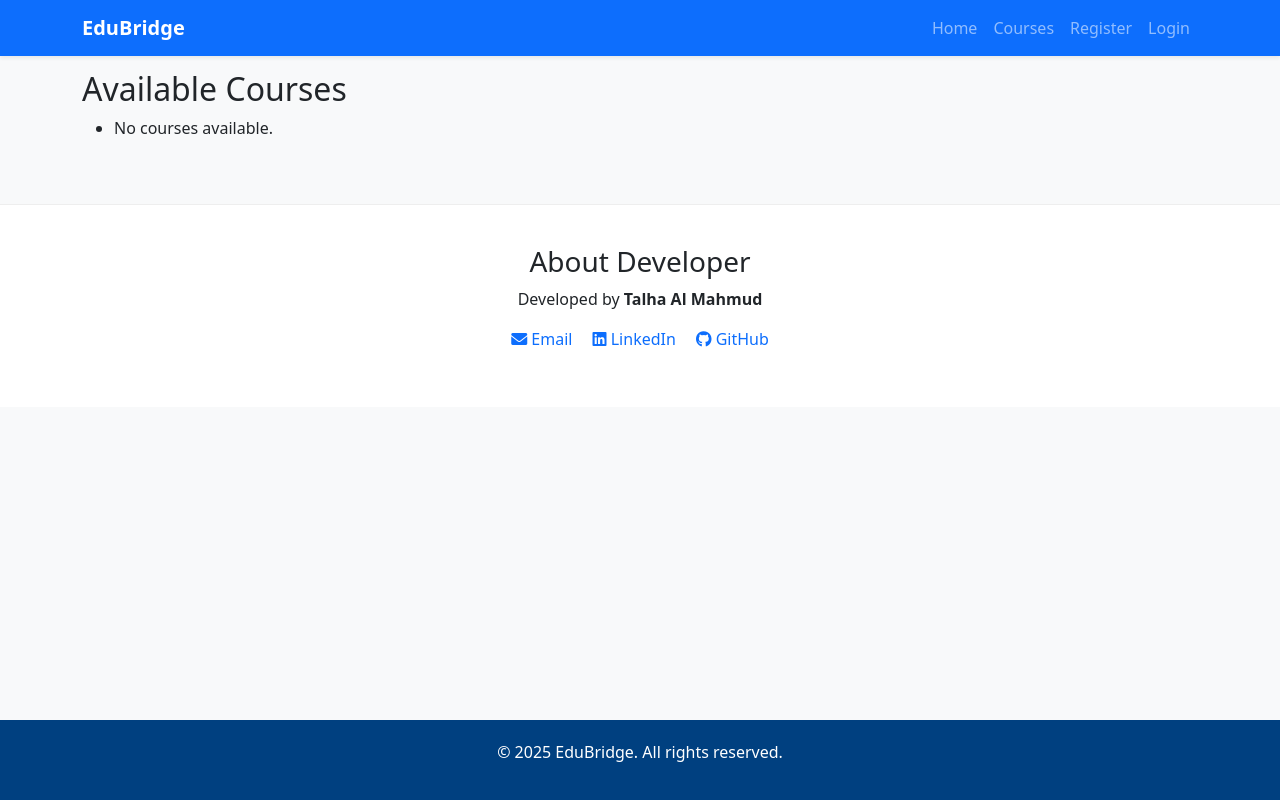
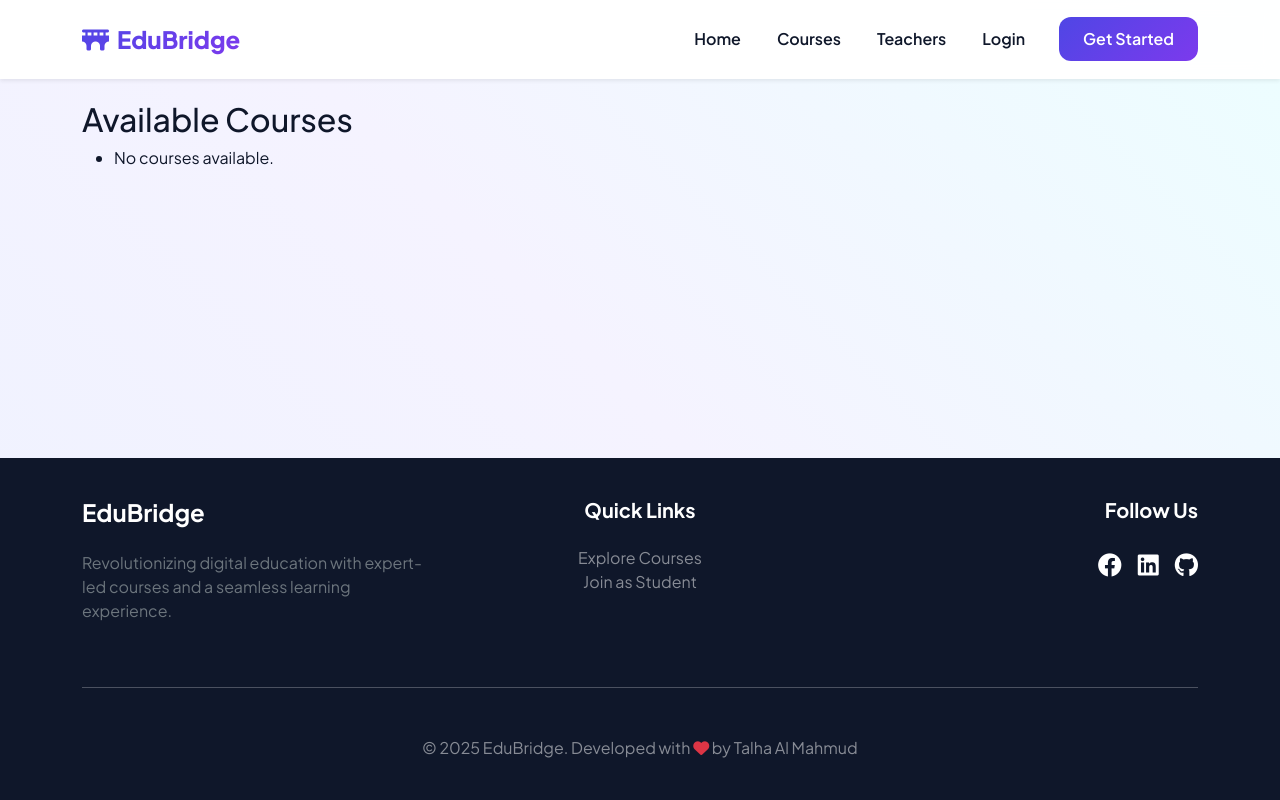
Before and after one commit to mdshahadathossainit/edubridge-project, a Django app: page /courses/ in a window 1280 px wide. Run offline with Django 5.2, Linux system fonts and the light colour scheme; data that the repository does not hold is empty.

Commit message:
Update base.html

```diff
--- a/members/templates/base.html
+++ b/members/templates/base.html
@@ -3,66 +3,198 @@
 <head>
     <meta charset="UTF-8">
     <meta name="viewport" content="width=device-width, initial-scale=1.0">
-    <title>{% block title %}EduBridge - Learn Together{% endblock %}</title>
+    <title>{% block title %}EduBridge - Ignite Your Future{% endblock %}</title>
+    <link href="https://fonts.googleapis.com/css2?family=Plus+Jakarta+Sans:wght@300;400;500;600;700;800&display=swap" rel="stylesheet">
     <link rel="stylesheet" href="https://cdn.jsdelivr.net/npm/bootstrap@5.3.0/dist/css/bootstrap.min.css">
-    <link rel="stylesheet" href="https://cdnjs.cloudflare.com/ajax/libs/font-awesome/6.0.0/css/all.min.css">
+    <link rel="stylesheet" href="https://cdnjs.cloudflare.com/ajax/libs/font-awesome/6.4.0/css/all.min.css">
     <style>
-        body { padding-top: 70px; background-color: #f8f9fa; min-height: 100vh; display: flex; flex-direction: column; }
-        .navbar-brand { font-weight: bold; }
-        footer { background: #004080; color: white; padding: 20px 0; margin-top: auto; }
-        .about-developer { padding: 40px 0; background: #fff; border-top: 1px solid #eee; }
+        :root {
+            --primary: #4f46e5;
+            --secondary: #7c3aed;
+            --accent: #06b6d4;
+            --dark: #0f172a;
+            --light: #f8fafc;
+            --gradient: linear-gradient(135deg, #4f46e5 0%, #7c3aed 100%);
+            --glass: rgba(255, 255, 255, 0.95);
+        }
+
+        body {
+            font-family: 'Plus Jakarta Sans', sans-serif;
+            background: #f1f5f9;
+            color: var(--dark);
+            min-height: 100vh;
+            display: flex;
+            flex-direction: column;
+            overflow-x: hidden;
+        }
+
+        /* Animated Background */
+        .bg-vibrant {
+            position: fixed;
+            top: 0; left: 0; width: 100%; height: 100%;
+            z-index: -1;
+            background: linear-gradient(45deg, #EEF2FF, #F5F3FF, #ECFEFF);
+        }
+
+        .navbar {
+            background: var(--glass);
+            backdrop-filter: blur(10px);
+            border-bottom: 1px solid rgba(255,255,255,0.3);
+            padding: 1rem 0;
+            transition: all 0.3s ease;
+        }
+
+        .navbar-brand {
+            font-weight: 800;
+            font-size: 1.5rem;
+            background: var(--gradient);
+            -webkit-background-clip: text;
+            -webkit-text-fill-color: transparent;
+        }
+
+        .nav-link {
+            font-weight: 600;
+            color: var(--dark) !important;
+            margin: 0 10px;
+            transition: color 0.3s;
+        }
+
+        .nav-link:hover {
+            color: var(--primary) !important;
+        }
+
+        .btn-gradient {
+            background: var(--gradient);
+            color: white !important;
+            border: none;
+            border-radius: 12px;
+            padding: 10px 24px;
+            font-weight: 600;
+            transition: transform 0.3s, box-shadow 0.3s;
+        }
+
+        .btn-gradient:hover {
+            transform: translateY(-2px);
+            box-shadow: 0 10px 20px rgba(79, 70, 229, 0.3);
+        }
+
+        .content-wrapper {
+            flex: 1;
+            padding-top: 100px;
+            padding-bottom: 50px;
+        }
+
+        footer {
+            background: var(--dark);
+            color: white;
+            padding: 40px 0;
+            margin-top: auto;
+        }
+
+        .alert {
+            border-radius: 15px;
+            border: none;
+            box-shadow: 0 10px 15px -3px rgba(0,0,0,0.1);
+        }
+
+        /* Shared Components */
+        .glass-card {
+            background: rgba(255, 255, 255, 0.8);
+            backdrop-filter: blur(10px);
+            border-radius: 24px;
+            border: 1px solid rgba(255,255,255,0.4);
+            box-shadow: 0 20px 25px -5px rgba(0,0,0,0.05);
+            transition: transform 0.3s;
+        }
+
+        .glass-card:hover { transform: translateY(-5px); }
+
+        .section-title {
+            font-weight: 800;
+            margin-bottom: 2rem;
+            position: relative;
+            display: inline-block;
+        }
+
+        .section-title::after {
+            content: '';
+            position: absolute;
+            bottom: -10px; left: 0;
+            width: 50%; height: 5px;
+            background: var(--gradient);
+            border-radius: 10px;
+        }
     </style>
 </head>
 <body>
-    <nav class="navbar navbar-expand-lg navbar-dark bg-primary fixed-top shadow-sm">
+    <div class="bg-vibrant"></div>
+
+    <nav class="navbar navbar-expand-lg fixed-top shadow-sm">
         <div class="container">
-            <a class="navbar-brand" href="{% url 'home' %}">EduBridge</a>
+            <a class="navbar-brand" href="{% url 'home' %}">
+                <i class="fas fa-bridge me-2"></i>EduBridge
+            </a>
             <button class="navbar-toggler" type="button" data-bs-toggle="collapse" data-bs-target="#navbarNav">
                 <span class="navbar-toggler-icon"></span>
             </button>
             <div class="collapse navbar-collapse" id="navbarNav">
-                <ul class="navbar-nav ms-auto">
+                <ul class="navbar-nav ms-auto align-items-center">
                     <li class="nav-item"><a class="nav-link" href="{% url 'home' %}">Home</a></li>
                     <li class="nav-item"><a class="nav-link" href="{% url 'course_list' %}">Courses</a></li>
+                    <li class="nav-item"><a class="nav-link" href="{% url 'teachers_list' %}">Teachers</a></li>
                     {% if user.is_authenticated %}
-                        <li class="nav-item"><a class="nav-link" href="{% url 'dashboard' %}">Dashboard</a></li>
-                        <li class="nav-item"><a class="nav-link" href="{% url 'logout' %}">Logout</a></li>
+                        <li class="nav-item"><a class="nav-link fw-bold text-primary" href="{% url 'dashboard' %}">Dashboard</a></li>
+                        <li class="nav-item ms-lg-3"><a class="btn btn-outline-danger rounded-pill px-4" href="{% url 'logout' %}">Logout</a></li>
                     {% else %}
-                        <li class="nav-item"><a class="nav-link" href="{% url 'register' %}">Register</a></li>
                         <li class="nav-item"><a class="nav-link" href="{% url 'login' %}">Login</a></li>
+                        <li class="nav-item ms-lg-3"><a class="btn btn-gradient px-4" href="{% url 'register' %}">Get Started</a></li>
                     {% endif %}
                 </ul>
             </div>
         </div>
     </nav>
 
-    <div class="container mb-5">
+    <div class="container content-wrapper">
         {% if messages %}
             {% for message in messages %}
-                <div class="alert alert-{{ message.tags }} alert-dismissible fade show">
+                <div class="alert alert-{{ message.tags }} alert-dismissible fade show mb-4 shadow-sm">
+                    <i class="fas {% if message.tags == 'success' %}fa-check-circle{% else %}fa-exclamation-circle{% endif %} me-2"></i>
                     {{ message }}
                     <button type="button" class="btn-close" data-bs-dismiss="alert"></button>
                 </div>
             {% endfor %}
         {% endif %}
+
         {% block content %}{% endblock %}
     </div>
 
-    <section class="about-developer text-center">
+    <footer>
         <div class="container">
-            <h3>About Developer</h3>
-            <p>Developed by <strong>Talha Al Mahmud</strong></p>
-            <p>
-                <a href="mailto:fslshis340371@gmail.com" class="text-decoration-none me-3"><i class="fas fa-envelope"></i> Email</a>
-                <a href="#" class="text-decoration-none me-3"><i class="fab fa-linkedin"></i> LinkedIn</a>
-                <a href="#" class="text-decoration-none"><i class="fab fa-github"></i> GitHub</a>
-            </p>
-        </div>
-    </section>
-
-    <footer>
-        <div class="container text-center">
-            <p>&copy; 2025 EduBridge. All rights reserved.</p>
+            <div class="row g-4">
+                <div class="col-md-4">
+                    <h4 class="fw-bold mb-4">EduBridge</h4>
+                    <p class="text-secondary">Revolutionizing digital education with expert-led courses and a seamless learning experience.</p>
+                </div>
+                <div class="col-md-4 text-md-center">
+                    <h5 class="fw-bold mb-4">Quick Links</h5>
+                    <ul class="list-unstyled">
+                        <li><a href="{% url 'course_list' %}" class="text-white-50 text-decoration-none">Explore Courses</a></li>
+                        <li><a href="{% url 'register' %}" class="text-white-50 text-decoration-none">Join as Student</a></li>
+                    </ul>
+                </div>
+                <div class="col-md-4 text-md-end">
+                    <h5 class="fw-bold mb-4">Follow Us</h5>
+                    <div class="d-flex justify-content-md-end gap-3">
+                        <a href="#" class="text-white fs-4"><i class="fab fa-facebook"></i></a>
+                        <a href="#" class="text-white fs-4"><i class="fab fa-linkedin"></i></a>
+                        <a href="#" class="text-white fs-4"><i class="fab fa-github"></i></a>
+                    </div>
+                </div>
+            </div>
+            <hr class="my-5 opacity-25">
+            <div class="text-center text-white-50">
+                <p class="mb-0">&copy; 2025 EduBridge. Developed with <i class="fas fa-heart text-danger"></i> by Talha Al Mahmud</p>
+            </div>
         </div>
     </footer>
 
```
